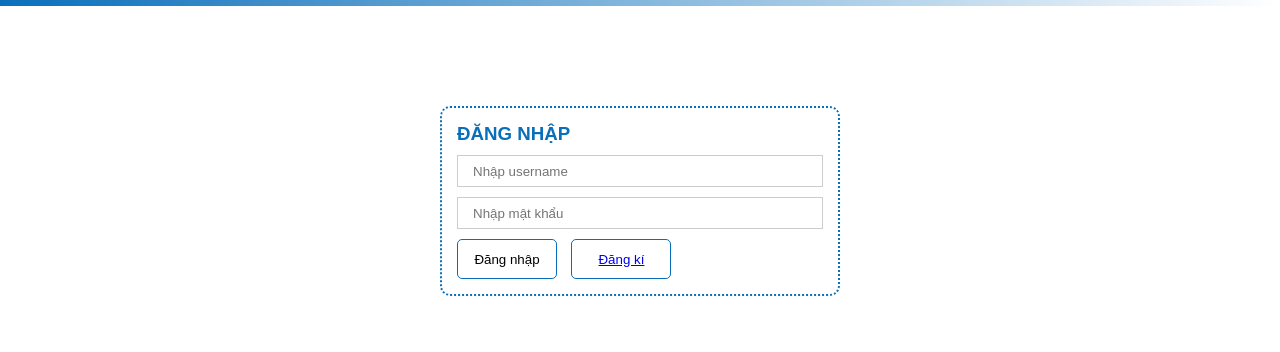
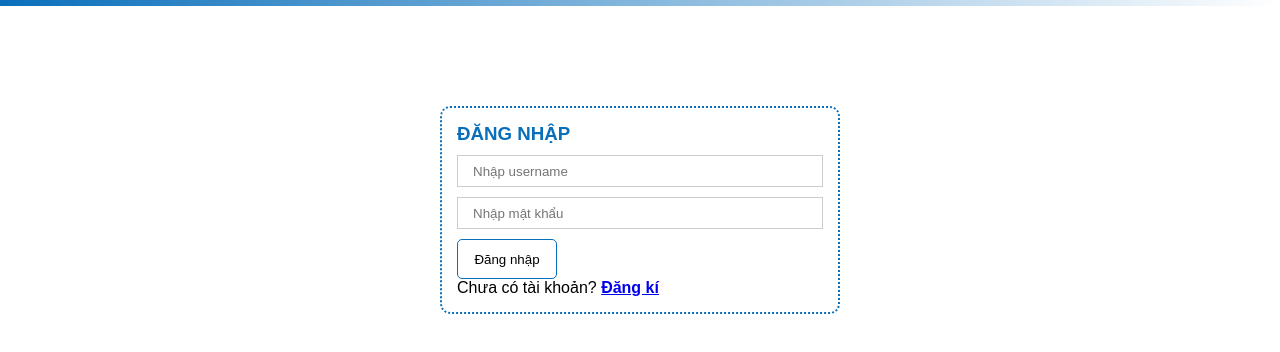
Before and after one commit to tranhtu12/anhtu.github.io, a plain HTML site: page pages/dangnhap.html in a window 1280 px wide. Shown: the part 64-416 px from the top of the page. Drawn offline with Linux system fonts and the light colour scheme.

Commit message:
Update dangnhap.html

```diff
--- a/pages/dangnhap.html
+++ b/pages/dangnhap.html
@@ -25,7 +25,9 @@
             <div class="btun">
                 <button type="submit">Đăng nhập</button>
 
-                    <button type="submit"> <a href="../pages/dangki.html">Đăng kí</a></button>
+                    <br>
+
+              <label for="">Chưa có tài khoản? <a href="dangki.html"><b>Đăng kí</b></a> </label>
 
             </div>
         </form>
```
